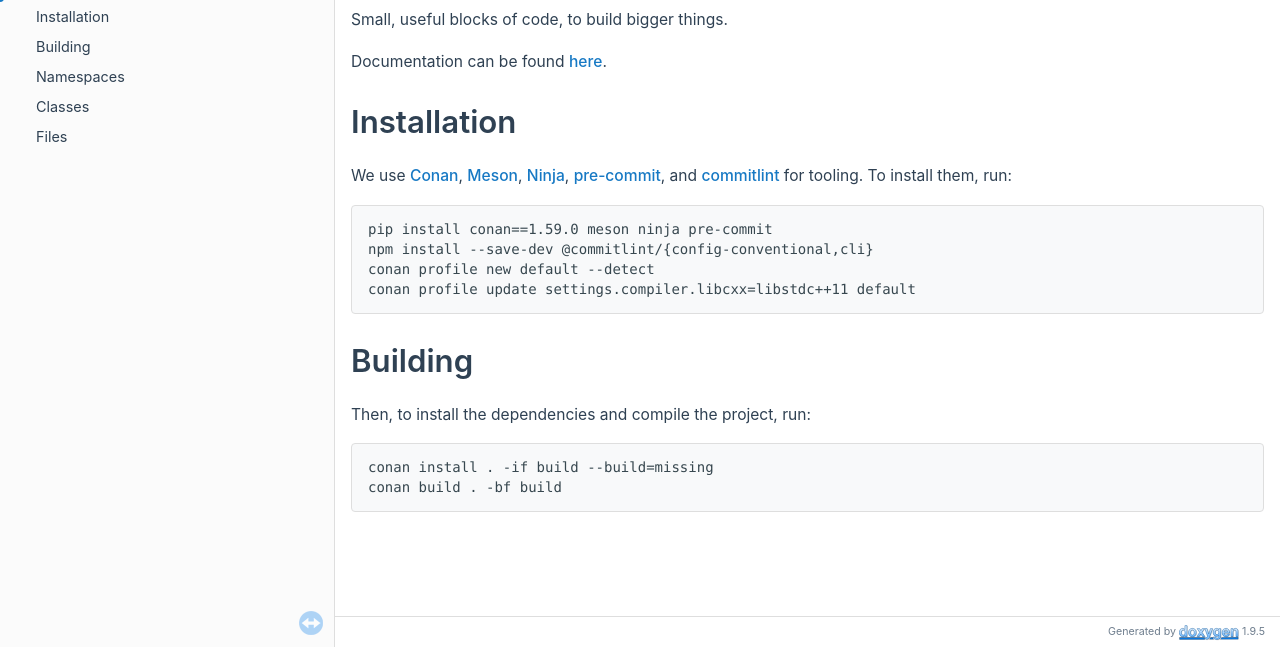
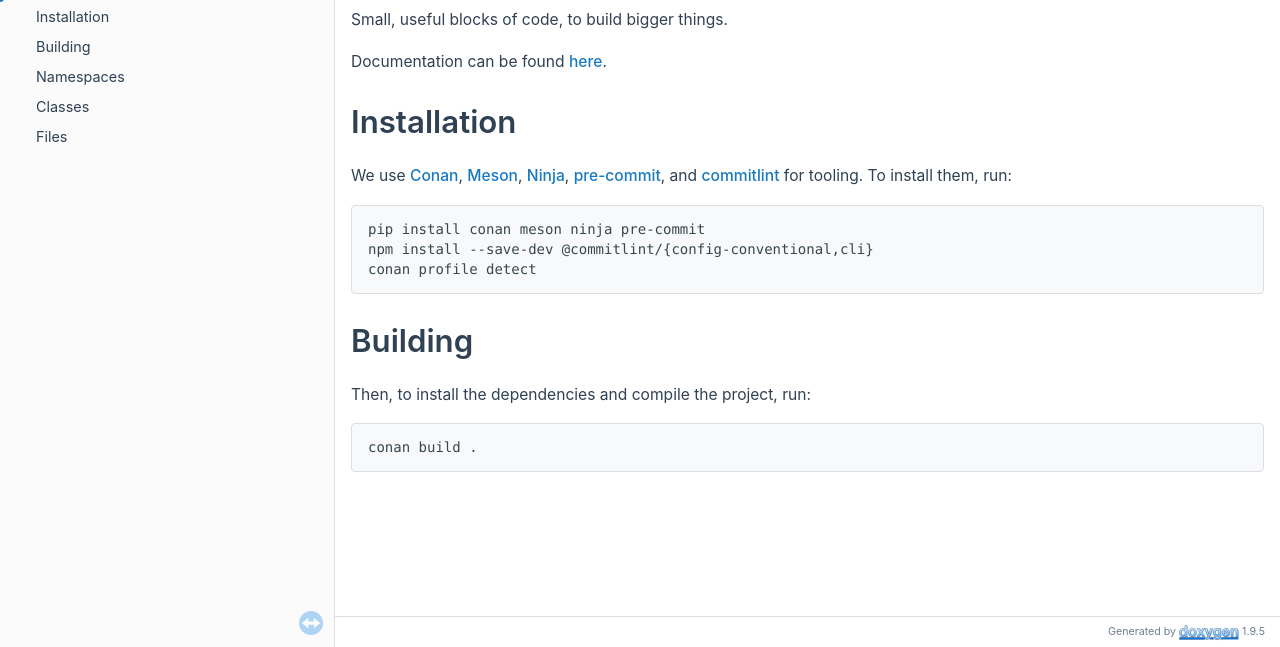
Before and after one commit to jwidauer/bricks, a plain HTML site: page index.html in a window 1280 px wide. Shown: the part 153-800 px from the top of the page. Drawn offline with Linux system fonts and the light colour scheme.

Commit message:
Deploying to gh-pages from @ jwidauer/bricks@4f6691073161de9bf2b5b643f90e3051cafde0c9 🚀

```diff
--- a/index.html
+++ b/index.html
@@ -121,15 +121,13 @@ $(document).ready(function(){initNavTree('index.html',''); initResizable(); });
 <h1><a class="anchor" id="autotoc_md1"></a>
 Installation</h1>
 <p >We use <a href="https://conan.io/">Conan</a>, <a href="https://mesonbuild.com/">Meson</a>, <a href="https://ninja-build.org/">Ninja</a>, <a href="https://pre-commit.com/">pre-commit</a>, and <a href="https://commitlint.js.org/#/">commitlint</a> for tooling. To install them, run:</p>
-<div class="fragment"><div class="line">pip install conan==1.59.0 meson ninja pre-commit</div>
+<div class="fragment"><div class="line">pip install conan meson ninja pre-commit</div>
 <div class="line">npm install --save-dev @commitlint/{config-conventional,cli}</div>
-<div class="line">conan profile new default --detect</div>
-<div class="line">conan profile update settings.compiler.libcxx=libstdc++11 default</div>
+<div class="line">conan profile detect</div>
 </div><!-- fragment --><h1><a class="anchor" id="autotoc_md2"></a>
 Building</h1>
 <p >Then, to install the dependencies and compile the project, run:</p>
-<div class="fragment"><div class="line">conan install . -if build --build=missing</div>
-<div class="line">conan build . -bf build</div>
+<div class="fragment"><div class="line">conan build .</div>
 </div><!-- fragment --> </div></div><!-- PageDoc -->
 </div><!-- contents -->
 </div><!-- doc-content -->
```
